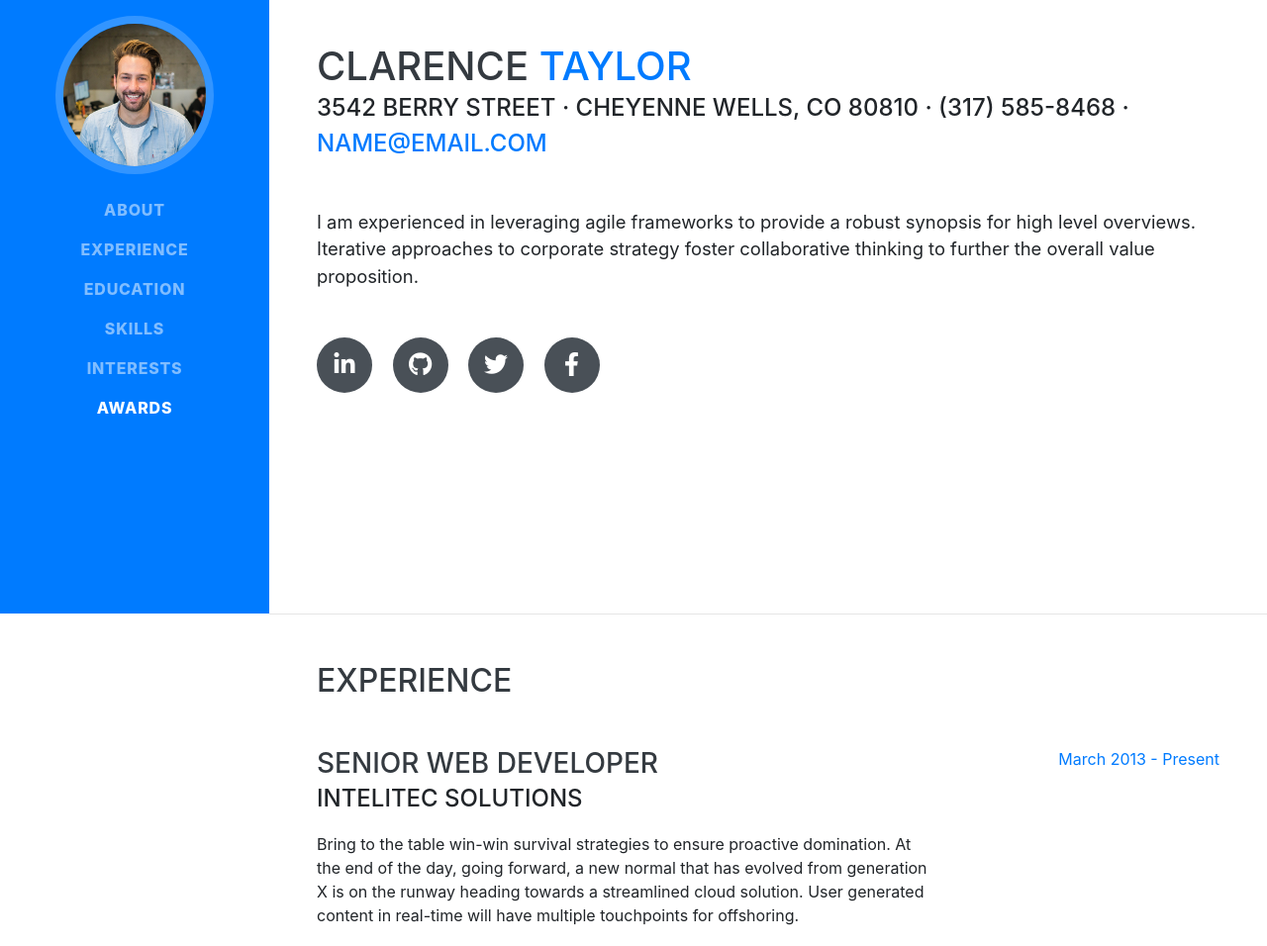
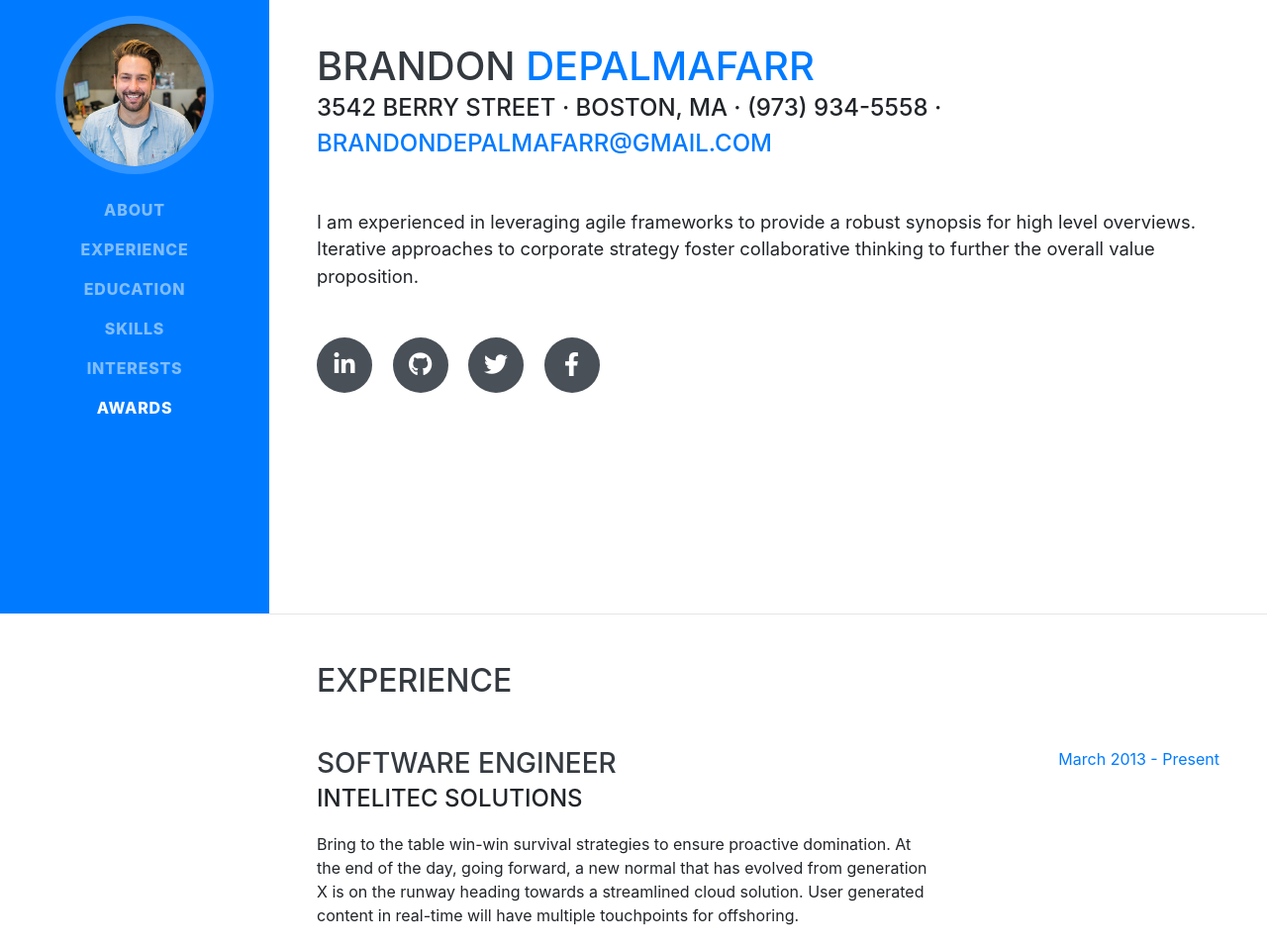
Before and after one commit to depalmafarr/depalmafarr.github.io, a website with bundled scripts: page index.html in a window 1280 px wide. Shown: the part 180-1136 px from the top of the page at 99% size. Built offline with nearby package versions, Linux system fonts and the light colour scheme; a web font is replaced by a local one.

Commit message:
Updated name in index file

```diff
--- a/index.html
+++ b/index.html
@@ -8,7 +8,7 @@
   <meta name="description" content="">
   <meta name="author" content="">
 
-  <title>Resume - Start Bootstrap Theme</title>
+  <title>Brandon DePalmaFarr</title>
 
   <!-- Bootstrap core CSS -->
   <link href="vendor/bootstrap/css/bootstrap.min.css" rel="stylesheet">
@@ -27,7 +27,7 @@
 
   <nav class="navbar navbar-expand-lg navbar-dark bg-primary fixed-top" id="sideNav">
     <a class="navbar-brand js-scroll-trigger" href="#page-top">
-      <span class="d-block d-lg-none">Clarence Taylor</span>
+      <span class="d-block d-lg-none">Brandon DePalmaFarr</span>
       <span class="d-none d-lg-block">
         <img class="img-fluid img-profile rounded-circle mx-auto mb-2" src="img/profile.jpg" alt="">
       </span>
@@ -63,11 +63,11 @@
 
     <section class="resume-section p-3 p-lg-5 d-flex align-items-center" id="about">
       <div class="w-100">
-        <h1 class="mb-0">Clarence
-          <span class="text-primary">Taylor</span>
+        <h1 class="mb-0">Brandon
+          <span class="text-primary">DePalmaFarr</span>
         </h1>
-        <div class="subheading mb-5">3542 Berry Street · Cheyenne Wells, CO 80810 · (317) 585-8468 ·
-          <a href="mailto:name@email.com">name@email.com</a>
+        <div class="subheading mb-5">3542 Berry Street · Boston, MA · (973) 934-5558 ·
+          <a href="mailto:brandondepalmafarr@gmail.com">brandondepalmafarr@gmail.com</a>
         </div>
         <p class="lead mb-5">I am experienced in leveraging agile frameworks to provide a robust synopsis for high level overviews. Iterative approaches to corporate strategy foster collaborative thinking to further the overall value proposition.</p>
         <div class="social-icons">
@@ -95,7 +95,7 @@
 
         <div class="resume-item d-flex flex-column flex-md-row justify-content-between mb-5">
           <div class="resume-content">
-            <h3 class="mb-0">Senior Web Developer</h3>
+            <h3 class="mb-0">Software Engineer</h3>
             <div class="subheading mb-3">Intelitec Solutions</div>
             <p>Bring to the table win-win survival strategies to ensure proactive domination. At the end of the day, going forward, a new normal that has evolved from generation X is on the runway heading towards a streamlined cloud solution. User generated content in real-time will have multiple touchpoints for offshoring.</p>
           </div>
```
